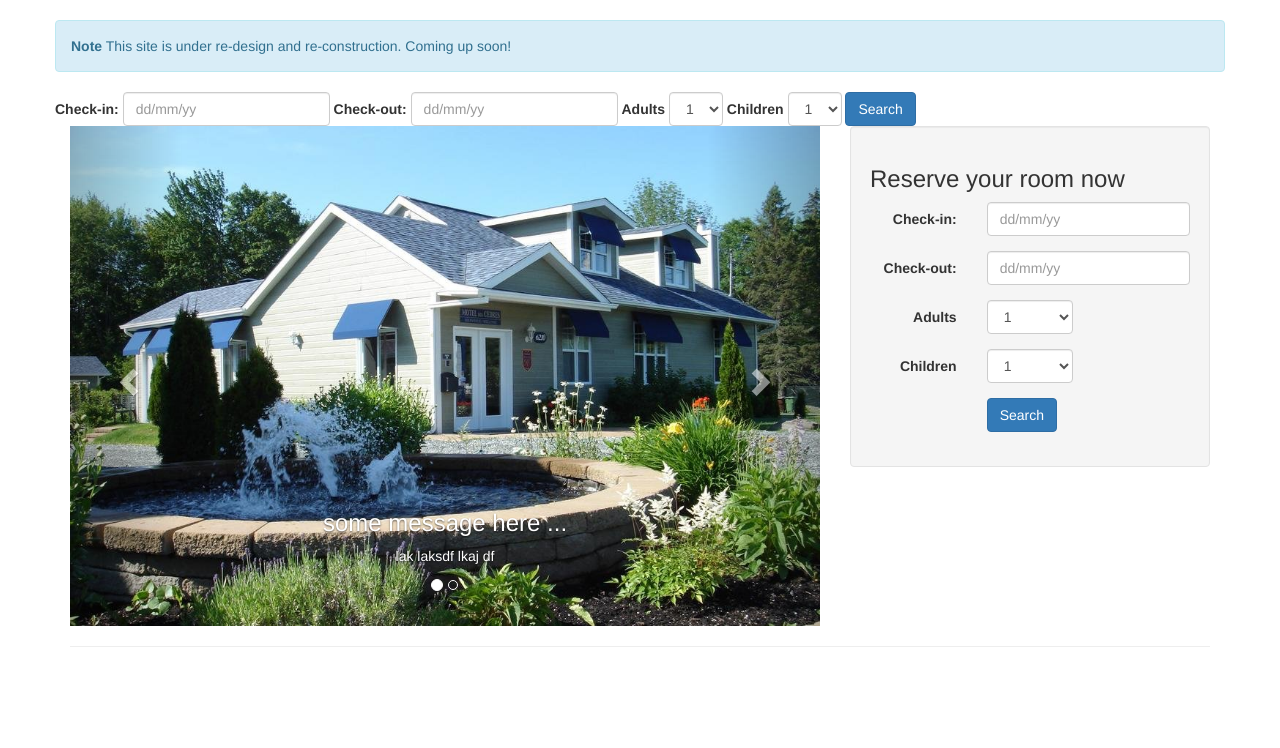
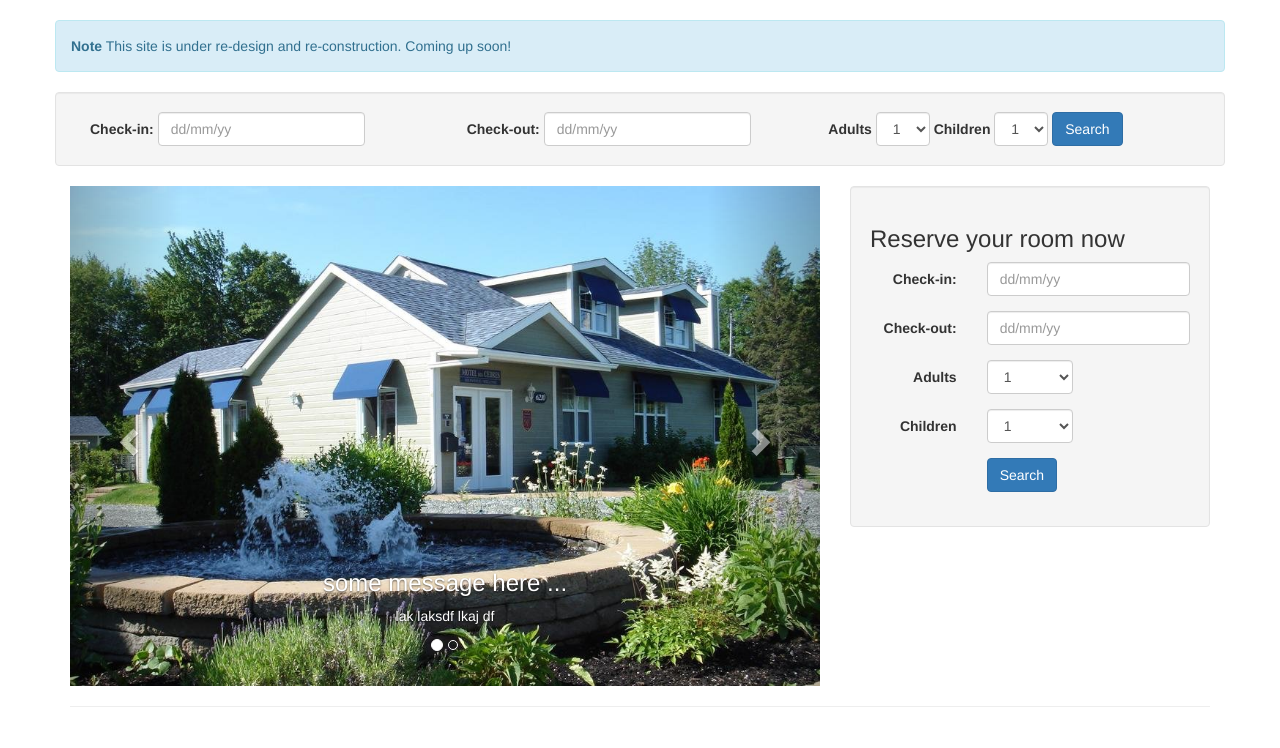
Before and after one commit to wangguanzhou/moteldescedres-old, a Django app: template templates/base.html in a window 1280 px wide. Shown: the part 52-800 px from the top of the page. Run offline with Django 3.2, Linux system fonts and the light colour scheme; the template is opened without the code that fills it, so the values that code supplies are empty; some libraries are stand-ins or nearby versions.

Commit message:
wrap the forms

```diff
--- a/templates/base.html
+++ b/templates/base.html
@@ -85,12 +85,13 @@
   </div> <!-- row-1 -->
 
   <div class="row" name="row-2">
+  <div class="well">
     <form class="form-inline">
-    <div class="form-group">
+    <div class="form-group col-sm-4">
       <label class="control-label" for="">Check-in:</label>
       <input type="text" class="form-control" id="checkin-datepicker" placeholder="dd/mm/yy">
     </div>
-    <div class="form-group">
+    <div class="form-group col-sm-4">
       <label class="control-label" for="">Check-out:</label>
       <input type="text" class="form-control" id="checkout-datepicker" placeholder="dd/mm/yy">
     </div>
@@ -114,6 +115,7 @@
       <button type="submit" class="btn btn-primary">Search</button>
     </div>
     </form>
+  </div> <!-- well -->
   </div> <!-- row-2 -->
 
   <div class="row">
```
